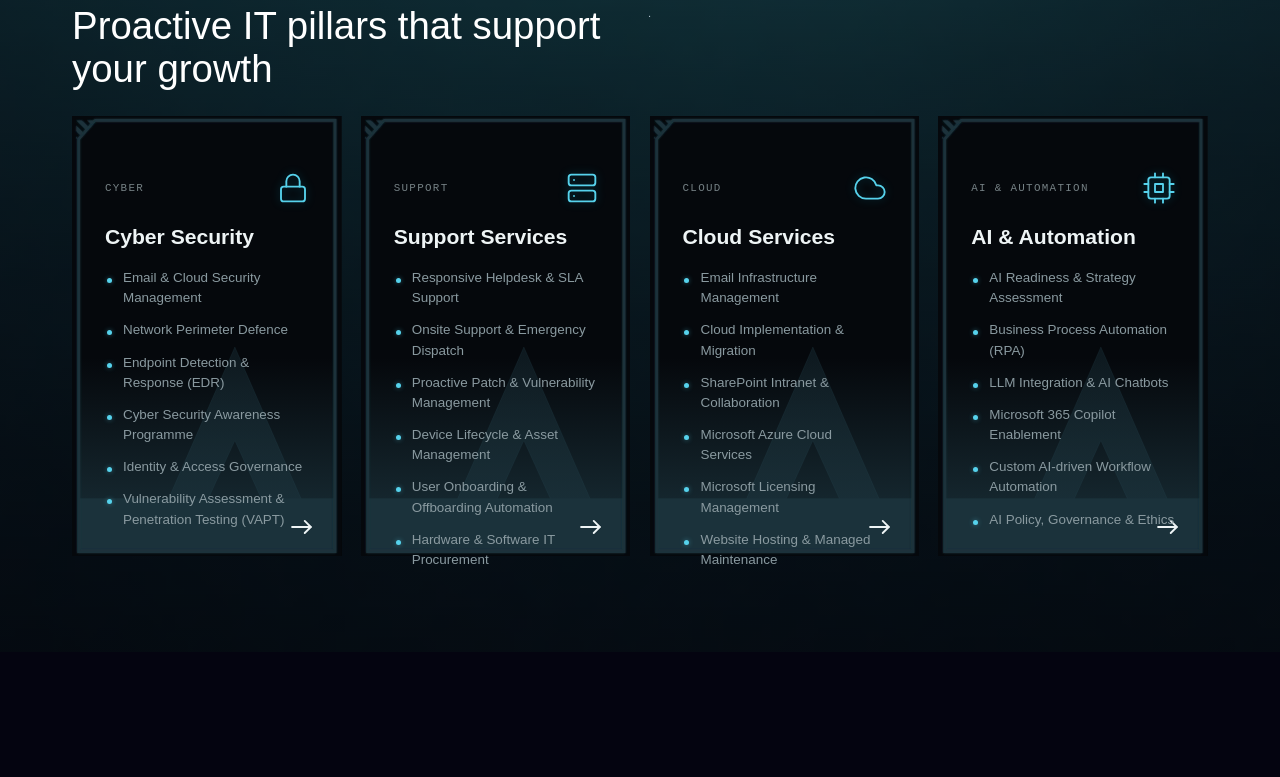
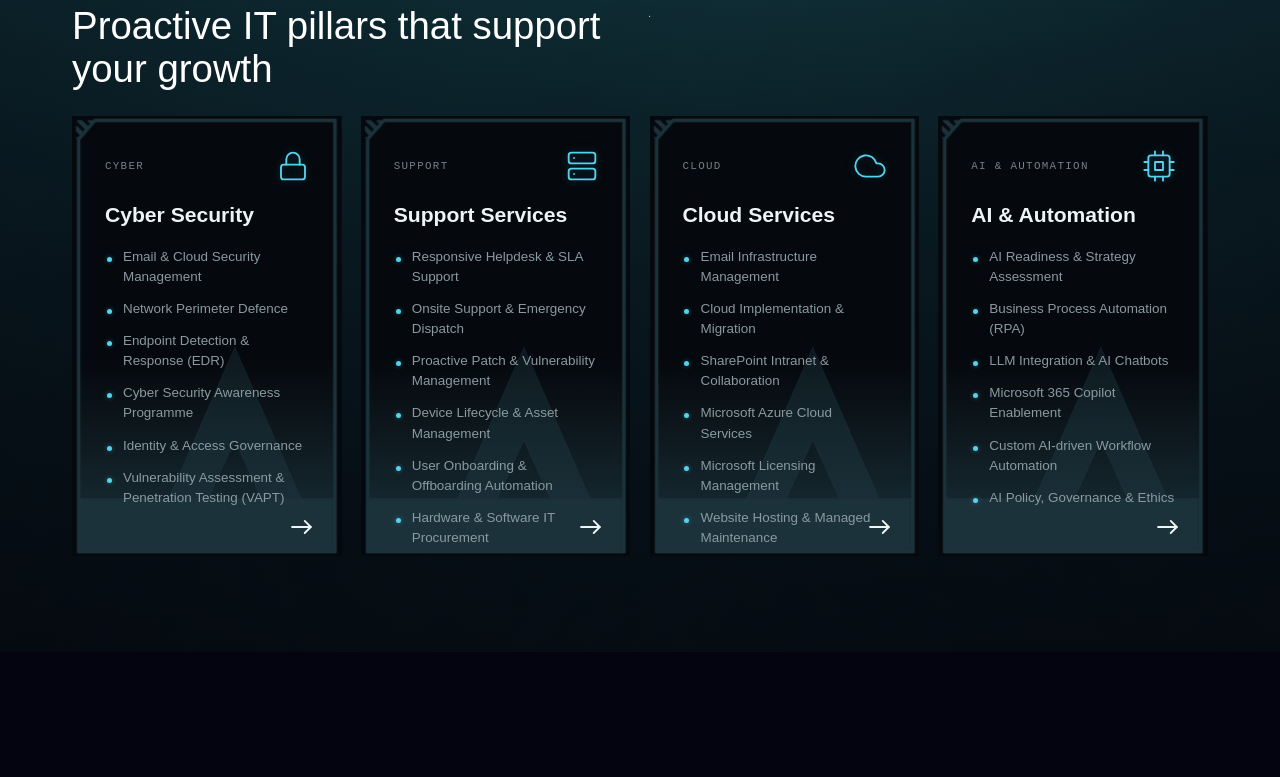
Before and after one commit to KTJAGANNATHAN0/az1, a plain HTML site: page index.html in a window 1280 px wide. Shown: the part 1730-2507 px from the top of the page. Drawn offline with nearby package versions, Linux system fonts and the light colour scheme; a web font is replaced by a local one.

Commit message:
Optimize services card top padding to utilize empty space

```diff
--- a/css/style.css
+++ b/css/style.css
@@ -861,7 +861,7 @@
     flex-direction: column;
     align-items: flex-start;
     text-align: left;
-    padding: 19% 12.2% 0% 12.2%;
+    padding: 11% 12.2% 0% 12.2%;
     box-sizing: border-box;
 }
 
```
